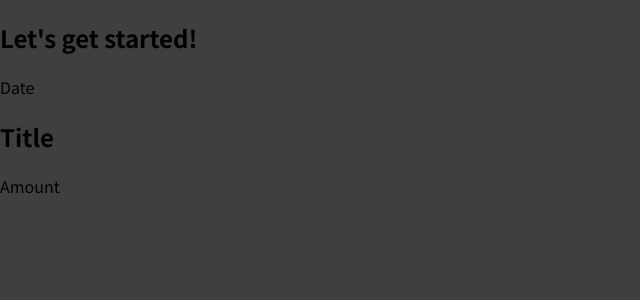
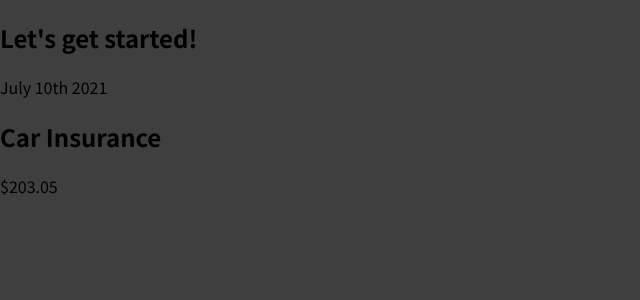
Before and after one commit to behrami/react-complete-guide, a JavaScript app: page / in a window 1280 px wide. Shown: the top 300 px of the page, without its empty margins (0-640 px from the left). Built offline with nearby package versions, Linux system fonts and the light colour scheme.

Commit message:
changed text

```diff
--- a/src/components/ExpenseItem.js
+++ b/src/components/ExpenseItem.js
@@ -1,10 +1,10 @@
-function ExpenseItem(){
+function ExpenseItem() {
   return (
     <div>
-            <div>Date</div>
+      <div>July 10th 2021</div>
       <div>
-                <h2>Title</h2>
-                <div>Amount</div>
+        <h2>Car Insurance</h2>
+        <div>$203.05</div>
       </div>
     </div>
   );
```
Lines whose indentation alone changed are shown as unchanged.
